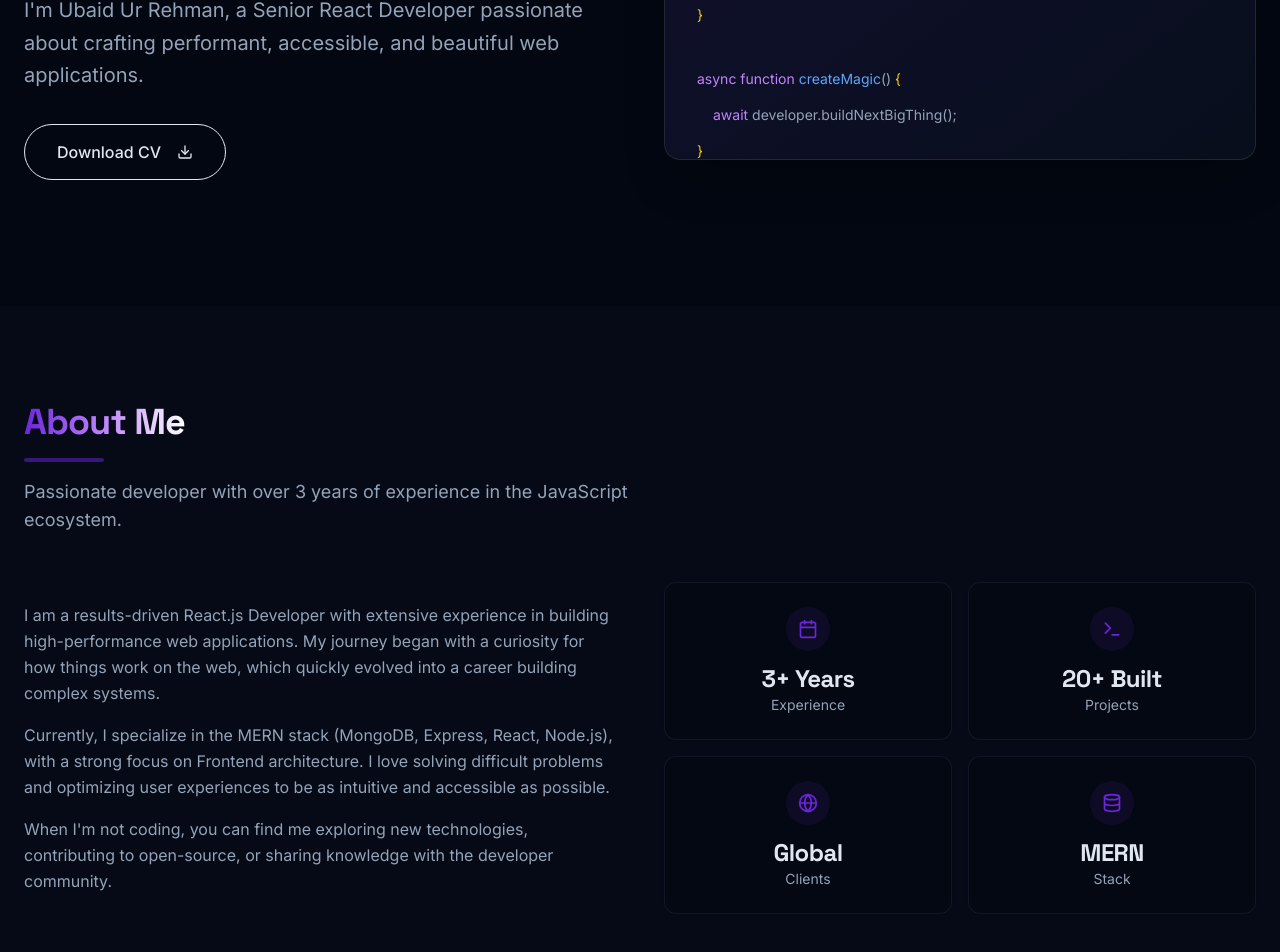
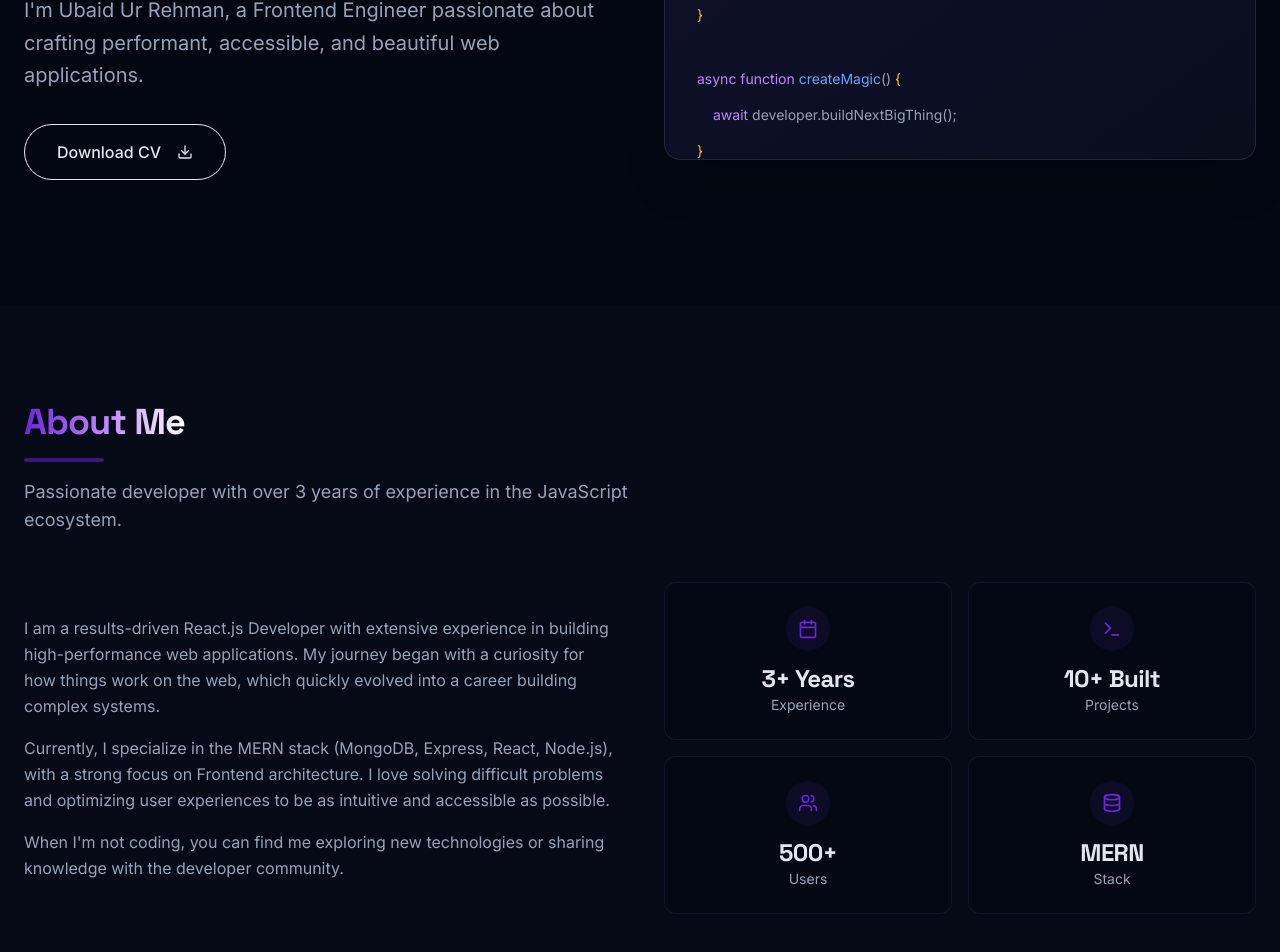
Before and after one commit to ubaid541/portfolio-nextjs, a Next.js app: page / in a window 1280 px wide. Shown: the part 494-1446 px from the top of the page. Built offline with nearby package versions, Linux system fonts and the light colour scheme.

Commit message:
small improvments in hero and about sections

```diff
--- a/app/page.tsx
+++ b/app/page.tsx
@@ -32,7 +32,7 @@ import { Card, CardContent, CardHeader } from "./component/components/ui/Card";
 import { Badge } from "./component/components/ui/Badge";
 // import { useSkills, useExperience, useProjects, useContactMutation } from "./hooks/use-portfolio";
 import { useSkills, useExperience, useProjects } from "./hooks/use-portfolio";
-import { ArrowRight, Download, Send, Terminal, Server, Database, Globe, Calendar, MapPin, Briefcase, Mail } from "lucide-react";
+import { ArrowRight, Download, Send, Terminal, Server, Database, Globe, Calendar, MapPin, Briefcase, Mail, Users } from "lucide-react";
 import { motion } from "framer-motion";
 import { useForm } from "react-hook-form";
 import { zodResolver } from "@hookform/resolvers/zod";
@@ -65,7 +65,7 @@ function Hero() {
                 Building <span className="text-gradient-primary">Scalable</span> Digital Experiences
               </h1>
               <p className="text-xl text-muted-foreground leading-relaxed max-w-xl mb-8">
-                I'm Ubaid Ur Rehman, a Senior React Developer passionate about crafting performant, accessible, and beautiful web applications.
+                I'm Ubaid Ur Rehman, a Frontend Engineer passionate about crafting performant, accessible, and beautiful web applications.
               </p>
 
               <div className="flex flex-col sm:flex-row gap-4">
@@ -149,15 +149,21 @@ function About() {
               Currently, I specialize in the MERN stack (MongoDB, Express, React, Node.js), with a strong focus on Frontend architecture. I love solving difficult problems and optimizing user experiences to be as intuitive and accessible as possible.
             </p>
             <p className="text-muted-foreground leading-relaxed mt-4">
-              When I'm not coding, you can find me exploring new technologies, contributing to open-source, or sharing knowledge with the developer community.
+              {/* When I'm not coding, you can find me exploring new technologies, contributing to open-source, or sharing knowledge with the developer community. */}
+              When I'm not coding, you can find me exploring new technologies or sharing knowledge with the developer community.
             </p>
           </motion.div>
 
           <div className="grid grid-cols-2 gap-4">
             {[
               { label: "Experience", value: "3+ Years", icon: <Calendar className="w-5 h-5 text-primary" /> },
-              { label: "Projects", value: "20+ Built", icon: <Terminal className="w-5 h-5 text-primary" /> },
-              { label: "Clients", value: "Global", icon: <Globe className="w-5 h-5 text-primary" /> },
+              { label: "Projects", value: "10+ Built", icon: <Terminal className="w-5 h-5 text-primary" /> },
+              // { label: "Clients", value: "Global", icon: <Globe className="w-5 h-5 text-primary" /> },
+              {
+                label: "Users", value: "500+",
+                // icon: <Globe className="w-5 h-5 text-primary" />
+                icon: <Users className="w-5 h-5 text-primary" />
+              },
               { label: "Stack", value: "MERN", icon: <Database className="w-5 h-5 text-primary" /> },
             ].map((stat, i) => (
               <motion.div
@@ -189,8 +195,8 @@ function About() {
 
 // === SKILLS SECTION ===
 function Skills() {
-  const {  skills, isLoading } = useSkills();
-  console.log("skills :",skills)
+  const { skills, isLoading } = useSkills();
+  console.log("skills :", skills)
 
   return (
     <section id="skills" className="py-24">
@@ -209,7 +215,7 @@ function Skills() {
           </div>
         ) : (
           <div className="grid md:grid-cols-3 gap-8">
-            {skills?.map((skillGroup , idx) => (
+            {skills?.map((skillGroup, idx) => (
               <motion.div
                 key={skillGroup.id}
                 initial={{ opacity: 0, y: 20 }}
@@ -230,7 +236,7 @@ function Skills() {
                   </CardHeader>
                   <CardContent>
                     <div className="flex flex-wrap gap-2">
-                      {skillGroup.items?.map((item ) => (
+                      {skillGroup.items?.map((item) => (
                         <Badge
                           key={item}
                           variant="secondary"
@@ -253,8 +259,8 @@ function Skills() {
 
 // === EXPERIENCE SECTION ===
 function Experience() {
-  const {  experiences, isLoading } = useExperience();
-  console.log("experience: ",experiences)
+  const { experiences, isLoading } = useExperience();
+  console.log("experience: ", experiences)
 
   return (
     <section id="experience" className="py-24 bg-secondary/20">
@@ -316,7 +322,7 @@ function Experience() {
 
 // === PROJECTS SECTION ===
 function Projects() {
-  const {  projects, isLoading } = useProjects();
+  const { projects, isLoading } = useProjects();
 
   return (
     <section id="projects" className="py-24">
```
